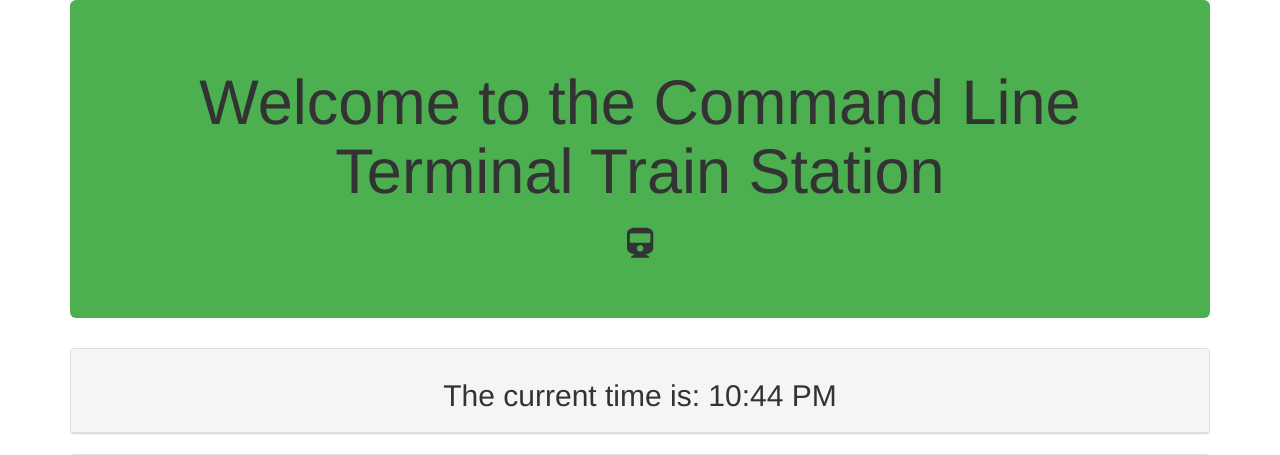
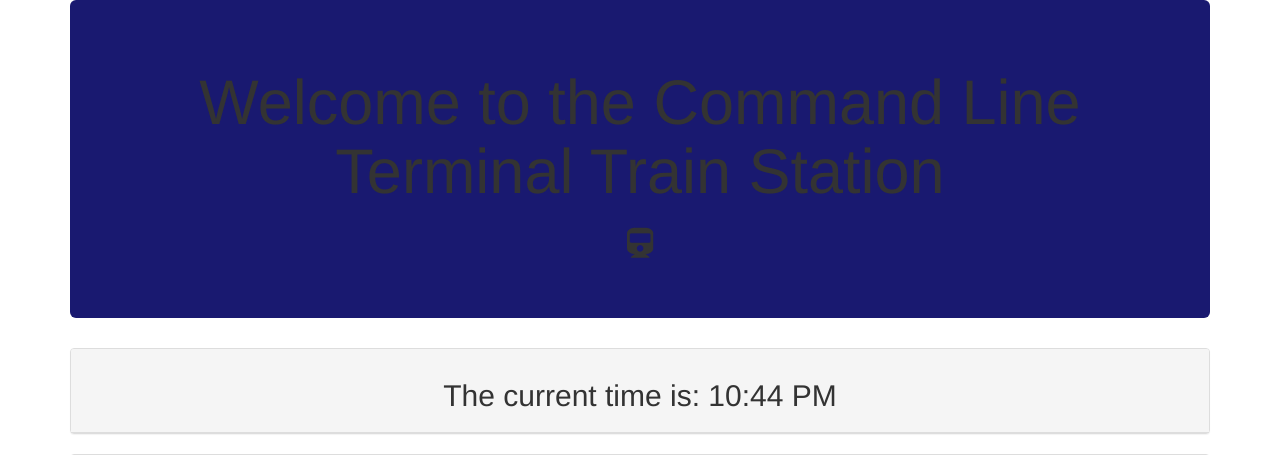
Before and after one commit to Eddiev15/Train-Scheduler, a PHP site: page / in a window 1280 px wide. Shown: the top 455 px of the page. Run offline with PHP 8.4, Linux system fonts and the light colour scheme; some libraries are stand-ins or nearby versions.

Commit message:
Update style.css

```diff
--- a/assets/css/style.css
+++ b/assets/css/style.css
@@ -1,6 +1,6 @@
 .jumbotron {
     text-align: center;
-    background: #4CAF50;
+    background: #191970;
 }
 
 #trainTable {
```
